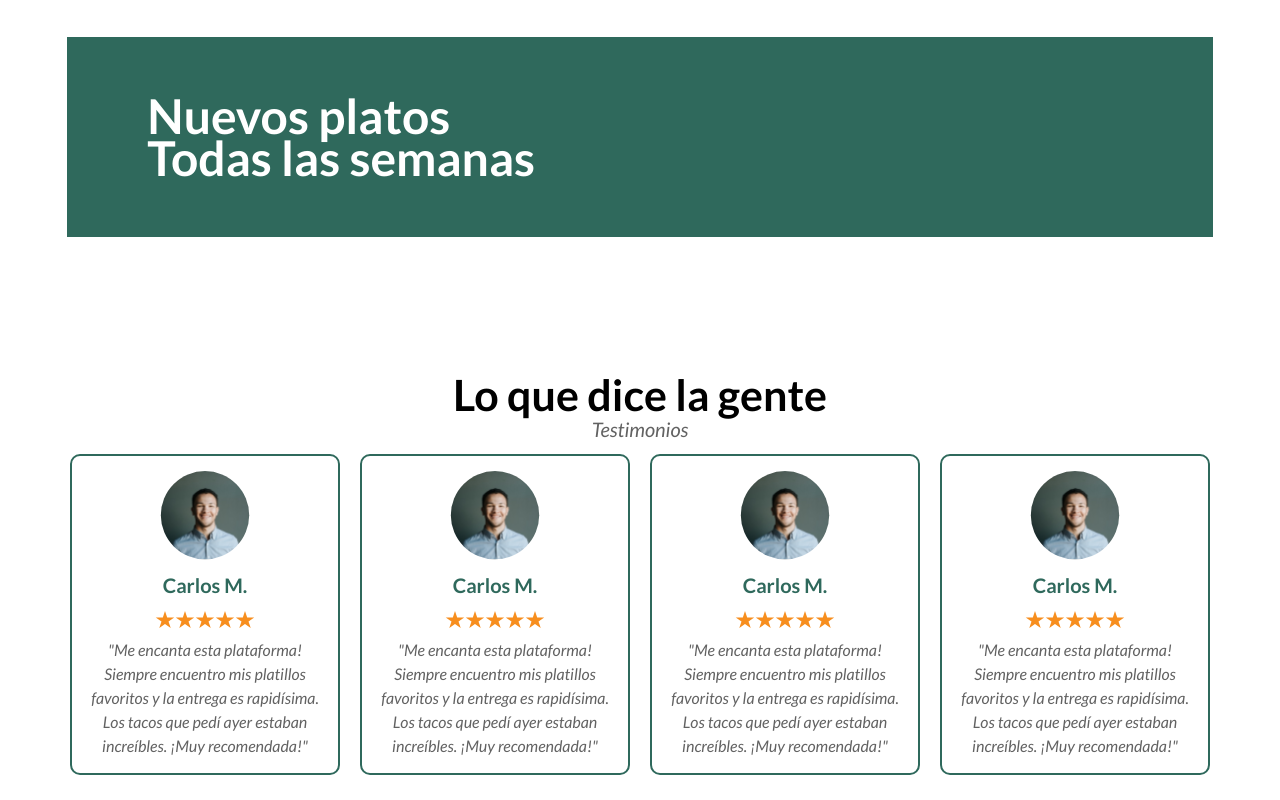
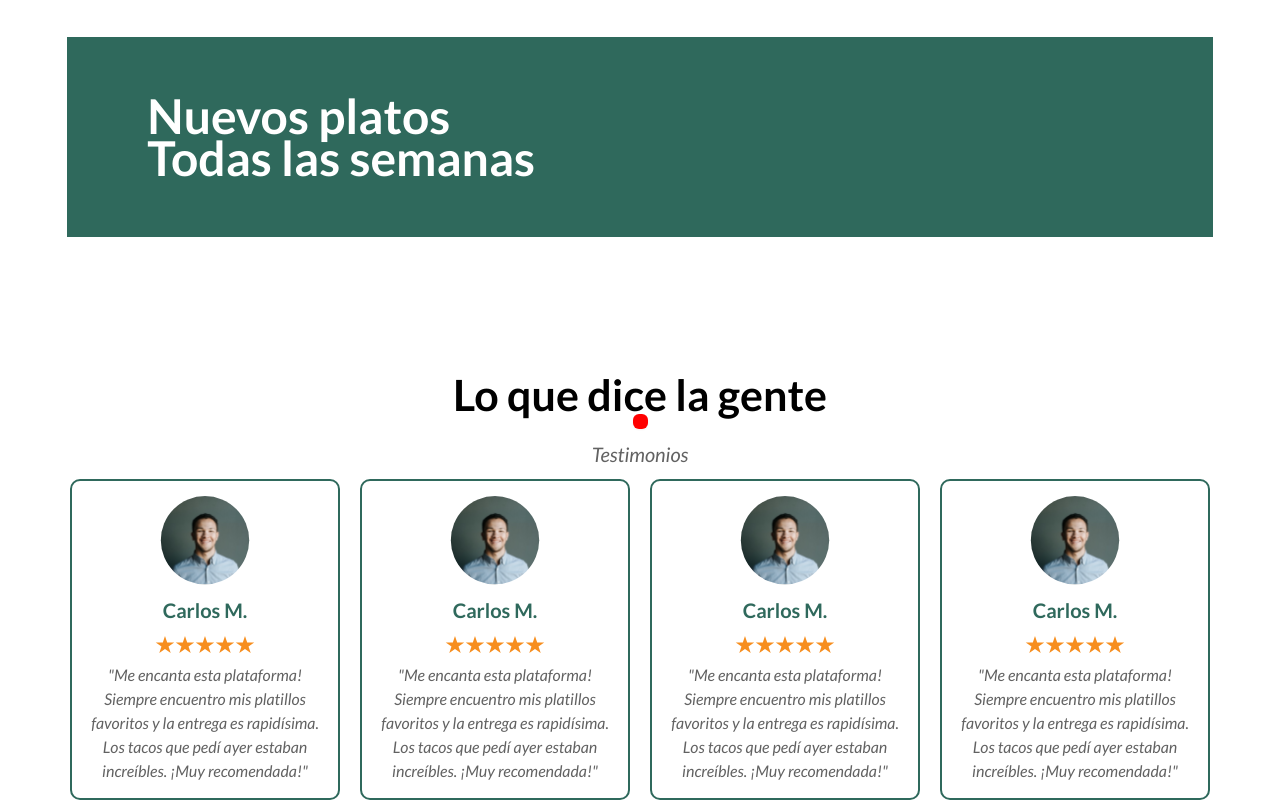
Before and after one commit to Code-Morth/Latam-Food-Front, a Vue app: page / in a window 1280 px wide. Shown: the part 2149-2949 px from the top of the page. Before the commit the page ends 2924 px from the top, so only its background shows below. Built offline with nearby package versions, Linux system fonts and the light colour scheme; a web font is replaced by a local one.

Commit message:
config prime react

```diff
--- a/package.json
+++ b/package.json
@@ -9,7 +9,8 @@
     "preview": "vite preview"
   },
   "dependencies": {
-    "antd": "^5.18.0",
+    "primeicons": "^7.0.0",
+    "primevue": "^3.52.0",
     "vue": "^3.4.27",
     "vue-router": "^4.3.2"
   },
--- a/src/components/organins/home/NewDishesAndPeople.vue
+++ b/src/components/organins/home/NewDishesAndPeople.vue
@@ -1,21 +1,31 @@
 <script setup lang="ts">
+import ColorPicker from 'primevue/colorpicker';
 import CardTestimonials from '../../molecules/CardTestimonials.vue';
 
+import { ref } from "vue";
+
+const color = ref();
 
 </script>
 
 <template>
+
     <section class='NewDisheAndPeople'>
+
         <div class='new-dishes-and-people-container'>
             <header>
                 <h2>
                     Nuevos platos
 
                 </h2>
+
                 <h2>Todas las semanas</h2>
             </header>
             <main>
                 <h3>Lo que dice la gente</h3>
+                <div class="card flex justify-content-center">
+                    <ColorPicker v-model="color" />
+                </div>
                 <p>Testimonios</p>
                 <div class='cards-container'>
                     <CardTestimonials />
@@ -25,5 +35,6 @@ import CardTestimonials from '../../molecules/CardTestimonials.vue';
                 </div>
             </main>
         </div>
+
     </section>
 </template>
```
Also changed, not shown: src/pages/main.js (+6 -4 lines), 1 other file (tests, documents, lock files or other folders).
